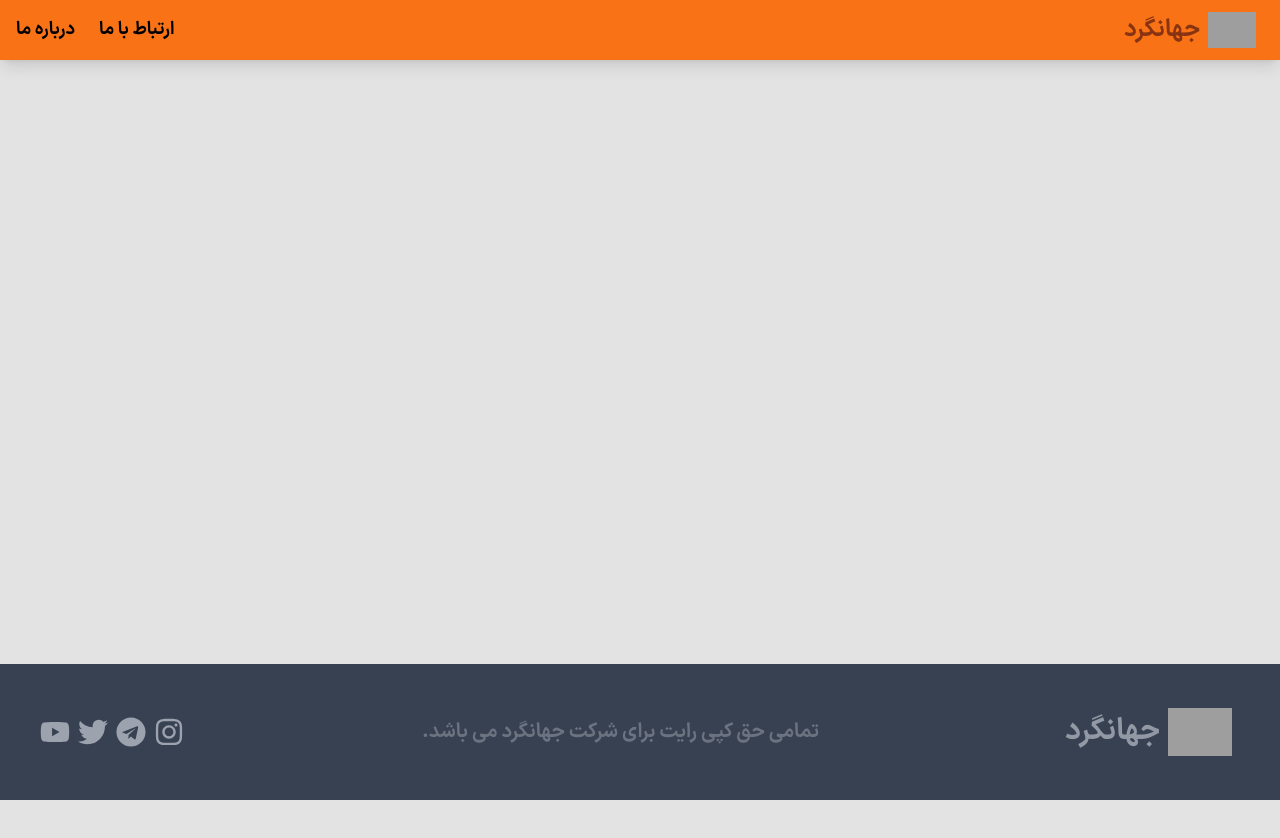
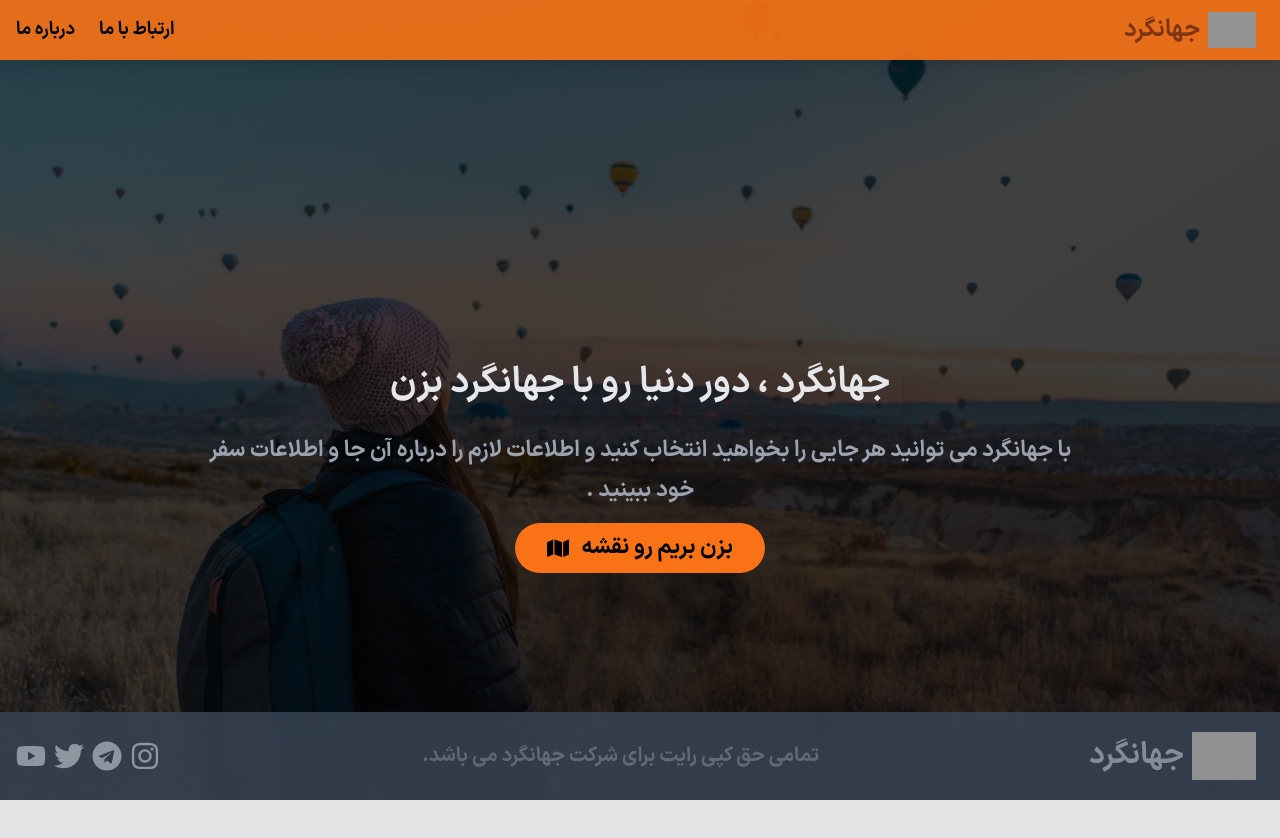
Before and after one commit to omid-bakeri/Jahangard, a React (Vite) app: page / in a window 1280 px wide. Shown: the top 838 px of the page. Before the commit the page ends 800 px from the top, so only its background shows below. Built offline with nearby package versions, Linux system fonts and the light colour scheme; grey boxes are pictures that could not be loaded.

Commit message:
file updated  ---- main page

```diff
--- a/src/App.css
+++ b/src/App.css
@@ -20,6 +20,7 @@
 
 body {
   font-family: "iransans-bold";
+  background-repeat: no-repeat;
 }
 @media (prefers-reduced-motion: no-preference) {
   a:nth-of-type(2) .logo {
--- a/src/Components/Footer/Footer.jsx
+++ b/src/Components/Footer/Footer.jsx
@@ -3,10 +3,10 @@ import { FaInstagram, FaTelegram, FaTwitter, FaYoutube } from "react-icons/fa";
 function Footer() {
   return (
     <div
-      className="bg-gray-700
-  absolute w-full p-10 bottom-0 "
+      className="bg-gray-700  opacity-90
+  absolute w-full p-4 bottom-0 "
     >
-      <div className="flex justify-between items-center">
+      <div className="flex justify-between max-w-[1600px] mx-auto items-center">
         <Logo />
         <div
           className="text-xl selection:bg-orange-500
--- a/src/Components/NavBar/Navbar.jsx
+++ b/src/Components/NavBar/Navbar.jsx
@@ -3,7 +3,7 @@ import Menu from "./Menu";
 
 function Navbar() {
   return (
-    <div className="w-full shadow-lg bg-orange-500">
+    <div className="w-full opacity-90 shadow-lg bg-orange-500">
       <div
         className="px-4
     py-2
--- a/src/Pages/Home.jsx
+++ b/src/Pages/Home.jsx
@@ -1,9 +1,34 @@
 import Footer from "../Components/Footer/Footer";
 import Navbar from "../Components/NavBar/Navbar";
+import { FaMap } from "react-icons/fa";
 function Home() {
   return (
-    <div>
+    <div
+      className="h-screen relative bg-no-repeat bg-cover
+    bg-[linear-gradient(to_right_bottom,rgba(0,4,4,0.7),rgba(6,1,2,0.8)),url('public/assets/images/pexels-photo-3278215.jpeg')]"
+    >
       <Navbar />
+      <div className="flex flex-col justify-center items-center h-[800px] ">
+        <div className="text-4xl font-bold shadow-xl text-gray-200 p-3 pt-4">
+          جهانگرد ، دور دنیا رو با جهانگرد بزن{" "}
+        </div>
+        <div className="text-gray-400 pt-4 p-3 max-w-[900px] text-center leading-10">
+          با جهانگرد می توانید هر جایی را بخواهید انتخاب کنید و اطلاعات لازم را
+          درباره آن جا و اطلاعات سفر خود ببینید .{" "}
+        </div>
+        <div
+          className="flex gap-3
+        items-center justify-center px-8
+        py-2 rounded-r-full bg-orange-500 select-none
+         rounded-l-full shadow-2xl hover:opacity-80
+          hover:duration-500 hover:cursor-pointer active:mt-2"
+        >
+          <button className="">بزن بریم رو نقشه</button>
+          <i>
+            <FaMap />
+          </i>
+        </div>
+      </div>
       <Footer />
     </div>
   );
--- a/tailwind.config.js
+++ b/tailwind.config.js
@@ -2,7 +2,11 @@
 export default {
   content: ["./index.html", "./src/**/*.{js,ts,jsx,tsx}"],
   theme: {
-    extend: {},
+    extend: {
+      backgroundImage: {
+        "hero-pattern": "url('public/assets/images/pexels-photo-3278215.jpeg')",
+      },
+    },
   },
   fontFamily: ["iransans-black", "sans-serif"],
   plugins: [],
```
Also changed, not shown: public/assets/images/pexels-photo-3278215.jpeg (added).
